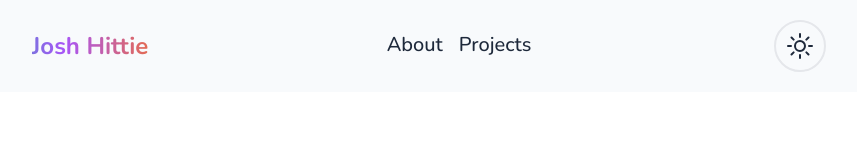
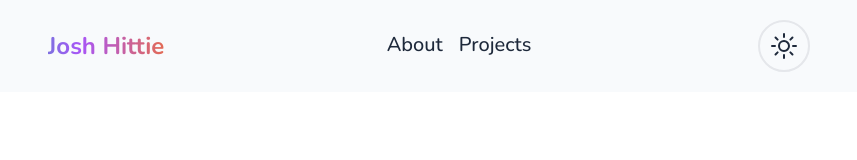
Before and after one commit to joshh20/portfolio, a React (Vite) app: page / in a window 1280 px wide. Shown: the top 160 px of the page, without its empty margins (211-1068 px from the left). Built offline with nearby package versions, Linux system fonts and the light colour scheme.

Commit message:
Slightly improved the flexbox layout. The left title element shifts upon hovering, as the hover text is longer. I resolved this by adding a default width to the div.

```diff
--- a/src/components/Navbar.jsx
+++ b/src/components/Navbar.jsx
@@ -16,22 +16,22 @@ export default function Navbar({ isDarkMode, toggleDarkMode }) {
     return (
         <>
             <nav className="bg-slate-50 text-slate-800 dark:bg-slate-900 dark:text-slate-400">
-                <div className="flex items-center justify-between py-5 sm:justify-around lg:justify-evenly">
-                    <div className="relative ml-6 flex items-center whitespace-nowrap sm:ml-0">
+                <div className="mx-8 flex items-center justify-between py-5 md:justify-evenly">
+                    <div className="flex w-28 whitespace-nowrap">
                         {/* Re-examine this later. I can't get the gradient styles to apply properly */}
                         {/* <FlipCard textFront={myName} textBack={"Web Developer"}
                         tailwindShared={"text-2xl"}
                         tailwindFrontCard={""}
                         tailwindBackCard={""} /> */}
                         <div
-                            className="animate-text absolute transform bg-gradient-to-r from-teal-500 via-purple-500 to-orange-500 bg-clip-text text-2xl font-bold text-transparent duration-500 ease-in-out hover:-skew-y-1 hover:scale-125 hover:from-[#D42406] hover:to-[#EBAD25] hover:drop-shadow-md"
+                            className="animate-text transform bg-gradient-to-r from-teal-500 via-purple-500 to-orange-500 bg-clip-text text-2xl font-bold text-transparent duration-500 ease-in-out hover:-skew-y-1 hover:scale-125 hover:from-[#D42406] hover:to-[#EBAD25] hover:drop-shadow-md"
                             onMouseOver={handleNameMouseOver}
                             onMouseOut={handleNameMouseOut}
                         >
                             {nameText}
                         </div>
                     </div>
-                    <div className="ml-28 flex gap-4">
+                    <div className="flex gap-4">
                         <a
                             href="#"
                             className="group hidden text-xl font-medium transition hover:font-semibold hover:drop-shadow-md sm:block dark:hover:text-slate-200"
@@ -47,8 +47,9 @@ export default function Navbar({ isDarkMode, toggleDarkMode }) {
                             <span className="block h-0.5 max-w-0 bg-emerald-300 transition-all duration-500 group-hover:max-w-full "></span>
                         </a>
                     </div>
+                    <div className="">
                         <button
-                        className="border-grey-300 ring-grey-300 dark:border-grey-700 dark:ring-grey-200 mr-6 flex items-center justify-center rounded-full border-2 bg-transparent p-2 transition-all hover:ring-2 hover:ring-offset-2 sm:mr-0 dark:bg-transparent dark:hover:ring-2 dark:hover:ring-offset-2"
+                            className="border-grey-300 ring-grey-300 dark:border-grey-700 dark:ring-grey-200 flex items-center justify-center rounded-full border-2 bg-transparent p-2 transition-all hover:ring-2 hover:ring-offset-2 dark:bg-transparent dark:hover:ring-2 dark:hover:ring-offset-2"
                             aria-label="Toggle dark mode"
                             onClick={toggleDarkMode}
                         >
@@ -89,6 +90,7 @@ export default function Navbar({ isDarkMode, toggleDarkMode }) {
                             )}
                         </button>
                     </div>
+                </div>
                 <div className="flex justify-center gap-4 py-2 sm:hidden">
                     <button className="border-grey-300 ring-grey-300 dark:border-grey-700 dark:ring-grey-200 rounded-lg border-2 bg-transparent px-2 py-1 transition-all hover:font-bold hover:ring-2 hover:ring-offset-2 dark:bg-transparent dark:hover:ring-2 dark:hover:ring-offset-2">
                         About
```
Lines whose indentation alone changed are shown as unchanged.
